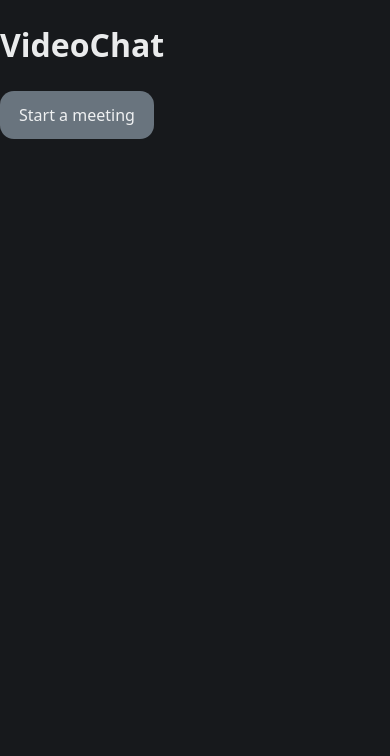
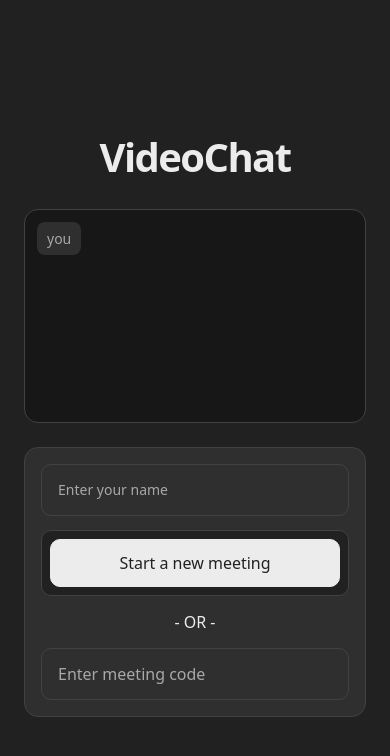
Before and after one commit to prashant9457/VideoChat, a React (Vite) app in the folder client/: page / in a window 390 px wide. Shown: the top 756 px of the page. Built offline with nearby package versions, Linux system fonts and the light colour scheme; no server answers.

Commit message:
Added input and camera feed on landing page

```diff
--- a/client/src/components/LandingPage.tsx
+++ b/client/src/components/LandingPage.tsx
@@ -1,17 +1,101 @@
-import { useNavigate } from "react-router-dom";
+import { useEffect, useRef, useState } from "react";
 
 export default function LandingPage() {
-  const navigate = useNavigate();
+  const [name, setName] = useState("");
+  const [roomCode, setRoomCode] = useState("");
+  const [cameraError, setCameraError] = useState<string | null>(null);
+  const cameraRef = useRef<HTMLVideoElement | null>(null);
+
+  useEffect(() => {
+    let stream: MediaStream | null = null;
+    let isActive = true;
+
+    async function startCamera() {
+      try {
+        stream = await navigator.mediaDevices.getUserMedia({
+          video: true,
+          audio: false,
+        });
+
+        if (!isActive) {
+          stream.getTracks().forEach((track) => track.stop());
+          return;
+        }
+
+        if (cameraRef.current) {
+          cameraRef.current.srcObject = stream;
+        }
+        setCameraError(null);
+      } catch (error) {
+        if (!isActive) return;
+
+        if (error instanceof DOMException && error.name === "NotAllowedError") {
+          setCameraError("Camera access was denied.");
+        } else {
+          setCameraError("Camera preview is unavailable.");
+        }
+      }
+    }
+
+    startCamera();
+
+    return () => {
+      isActive = false;
+      stream?.getTracks().forEach((track) => track.stop());
+    };
+  }, []);
 
   return (
     <main className="landing-page">
       <h1>VideoChat</h1>
-      <button
-        className="button button-primary"
-        onClick={() => navigate("/meeting")}
-      >
-        Start a meeting
-      </button>
+      <div className="landing-content">
+        <section className="camera-preview" aria-label="Camera preview">
+          <video
+            ref={cameraRef}
+            className="camera-preview-video"
+            autoPlay
+            muted
+            playsInline
+          />
+          <span className="camera-preview-label">{name || "you"}</span>
+          {cameraError && <span className="camera-preview-error">{cameraError}</span>}
+        </section>
+
+        <div className="landing-actions">
+          <label className="landing-field">
+            <input
+              className="landing-input"
+              type="text"
+              placeholder="Enter your name"
+              value={name}
+              onChange={(event) => setName(event.target.value)}
+            />
+          </label>
+
+          <div className="landing-button-group">
+            <button className="button button-primary">Start a new meeting</button>
+          </div>
+
+          <span>- OR -</span>
+
+          <div
+            className={`join-meeting-control ${roomCode.trim() ? "has-room-code" : ""}`}
+          >
+            <input
+              className="landing-input"
+              type="text"
+              placeholder="Enter meeting code"
+              value={roomCode}
+              onChange={(event) => setRoomCode(event.target.value)}
+              aria-label="Meeting code"
+            />
+            {roomCode.trim() && (
+              <button className="button join-meeting-button">Join</button>
+            )}
+          </div>
+
+        </div>
+      </div>
     </main>
   );
 }
--- a/client/src/index.css
+++ b/client/src/index.css
@@ -1,20 +1,22 @@
 :root {
-  --bg: #17191c;
-  --text: rgba(248, 249, 250, 0.94);
-  --text-muted: rgba(214, 218, 222, 0.62);
-  --accent: #69747e;
-  --danger: #a94455;
-  --glass-bg: rgba(202, 208, 214, 0.08);
-  --glass-bg-strong: rgba(35, 39, 44, 0.86);
-  --glass-border: rgba(220, 226, 232, 0.16);
-  --glass-highlight: rgba(255, 255, 255, 0.1);
-  --glass-blur: 24px;
-  --button-bg: rgba(213, 219, 224, 0.1);
-  --button-hover: rgba(223, 229, 234, 0.18);
-  --radius-sm: 10px;
-  --radius-md: 14px;
-  --radius-lg: 22px;
-  --shadow-glass: 0 20px 50px rgba(0, 0, 0, 0.35), inset 0 1px 0 var(--glass-highlight);
+  --bg: #212121;
+  --bg-elevated: #2f2f2f;
+  --text: #ececec;
+  --text-muted: #a8a8a8;
+  --accent: #ececec;
+  --accent-strong: #ffffff;
+  --danger: #d63d5e;
+  --glass-bg: #2f2f2f;
+  --glass-bg-strong: #2f2f2f;
+  --glass-border: #424242;
+  --glass-highlight: transparent;
+  --glass-blur: 0;
+  --button-bg: #2f2f2f;
+  --button-hover: #3a3a3a;
+  --radius-sm: 8px;
+  --radius-md: 10px;
+  --radius-lg: 14px;
+  --shadow-glass: none;
   --sans: system-ui, -apple-system, BlinkMacSystemFont, "Segoe UI", Roboto, sans-serif;
   font-family: var(--sans);
   font-size: 16px;
@@ -68,6 +70,7 @@ body {
   margin: 0;
   font-size: clamp(2rem, 3vw, 3rem);
   letter-spacing: -0.04em;
+  font-weight: 600;
 }
 
 .video-stage {
@@ -87,7 +90,7 @@ body {
   min-height: 0;
   border-radius: var(--radius-lg);
   overflow: hidden;
-  background: linear-gradient(135deg, #24282d, #343a40);
+  background: #171717;
   border: 1px solid var(--glass-border);
   box-shadow: var(--shadow-glass);
 }
@@ -97,7 +100,7 @@ body {
   width: 100%;
   height: 100%;
   object-fit: cover;
-  background: linear-gradient(135deg, #24282d, #30363c);
+  background: #171717;
 }
 
 .remote-video {
@@ -113,8 +116,8 @@ body {
   justify-content: center;
   flex-direction: column;
   gap: 10px;
-  color: rgba(255, 255, 255, 0.8);
-  background: linear-gradient(135deg, #24282d, #3a4148);
+  color: var(--text-muted);
+  background: #171717;
   text-align: center;
 }
 
@@ -134,12 +137,12 @@ body {
   border-radius: var(--radius-lg);
   overflow: hidden;
   border: 1px solid var(--glass-border);
-  background: rgba(38, 43, 48, 0.96);
+  background: #2f2f2f;
   box-shadow: var(--shadow-glass);
 }
 
 .local-video-wrap.camera-off {
-  background: rgba(38, 43, 48, 0.82);
+  background: #2f2f2f;
 }
 
 .local-video {
@@ -172,11 +175,12 @@ body {
   font: inherit;
   font-weight: 500;
   cursor: pointer;
-  transition: background 0.2s ease, transform 0.15s ease, border-color 0.2s ease;
+  transition: background 0.2s ease, transform 0.15s ease, border-color 0.2s ease, box-shadow 0.2s ease;
 }
 
 .button:hover {
   background: var(--button-hover);
+  border-color: #5a5a5a;
 }
 
 .button:active {
@@ -184,11 +188,189 @@ body {
 }
 
 .button-primary {
+  color: #202123;
   background: var(--accent);
+  border-color: var(--accent);
+  box-shadow: none;
 }
 
 .button-primary:hover {
-  background: #02722d;
+  background: var(--accent-strong);
+  border-color: var(--accent-strong);
+}
+
+button:focus-visible,
+input:focus-visible {
+  outline: 2px solid #ececec;
+  outline-offset: 2px;
+}
+
+.landing-page {
+  min-height: 100vh;
+  display: flex;
+  flex-direction: column;
+  align-items: center;
+  justify-content: center;
+  gap: 22px;
+  padding: 24px;
+  text-align: center;
+}
+
+.landing-page h1 {
+  margin: 0;
+  font-size: clamp(2.5rem, 6vw, 4rem);
+  letter-spacing: -0.04em;
+  font-weight: 600;
+}
+
+.landing-content {
+  display: grid;
+  grid-template-columns: minmax(0, 1.35fr) minmax(280px, 0.65fr);
+  gap: 24px;
+  width: min(1040px, 100%);
+  align-items: start;
+}
+
+.camera-preview {
+  position: relative;
+  display: flex;
+  align-items: center;
+  justify-content: center;
+  width: 100%;
+  aspect-ratio: 16 / 10;
+  border: 1px solid var(--glass-border);
+  border-radius: var(--radius-lg);
+  background: #171717;
+  color: var(--text-muted);
+  font-size: 0.875rem;
+  overflow: hidden;
+}
+
+.camera-preview-video {
+  position: absolute;
+  inset: 0;
+  width: 100%;
+  height: 100%;
+  object-fit: contain;
+  transform: scaleX(-1);
+}
+
+.camera-preview-label {
+  position: absolute;
+  top: 12px;
+  left: 12px;
+  padding: 6px 10px;
+  border-radius: var(--radius-sm);
+  background: #2f2f2f;
+}
+
+.camera-preview-error {
+  position: absolute;
+  max-width: 80%;
+  text-align: center;
+}
+
+.landing-actions {
+  display: flex;
+  flex-direction: column;
+  justify-content: center;
+  align-items: stretch;
+  width: 100%;
+  gap: 14px;
+  padding: 16px;
+  border: 1px solid var(--glass-border);
+  border-radius: var(--radius-lg);
+  background: var(--bg-elevated);
+  align-self: center;
+}
+
+.landing-field {
+  display: grid;
+  gap: 8px;
+  color: var(--text-muted);
+  font-size: 0.875rem;
+  text-align: left;
+}
+
+.join-meeting-control {
+  position: relative;
+  display: flex;
+  align-items: center;
+}
+
+.landing-input {
+  width: 100%;
+  min-height: 52px;
+  border: 1px solid var(--glass-border);
+  border-radius: var(--radius-md);
+  padding: 0 16px;
+  outline: none;
+  color: var(--text);
+  background: #2f2f2f;
+  font: inherit;
+}
+
+.join-meeting-button {
+  position: absolute;
+  right: 6px;
+  min-height: 40px;
+  padding: 8px 16px;
+  border-color: #4a4a4a;
+  background: #2f2f2f;
+  box-shadow: none;
+}
+
+.join-meeting-button:hover {
+  background: #3a3a3a;
+}
+
+.join-meeting-control.has-room-code .landing-input {
+  padding-right: 84px;
+}
+
+.landing-button-group {
+  display: block;
+  padding: 8px;
+  border: 1px solid var(--glass-border);
+  border-radius: var(--radius-md);
+  background: #212121;
+}
+
+.landing-button-group .button {
+  width: 100%;
+}
+
+.landing-input::placeholder {
+  color: var(--text-muted);
+}
+
+.landing-input:focus {
+  border-color: var(--accent);
+  box-shadow: none;
+}
+
+@media (max-width: 520px) {
+  .landing-actions,
+  .join-meeting-control {
+    width: 100%;
+  }
+
+  .landing-button-group,
+  .landing-button-group .button,
+  .landing-input {
+    width: 100%;
+  }
+
+}
+
+@media (max-width: 600px) {
+  .landing-content {
+    grid-template-columns: 1fr;
+  }
+
+  .camera-preview {
+    min-height: 0;
+  }
 }
 
 .button-danger {
@@ -216,6 +398,7 @@ body {
 
 .icon-button:hover {
   background: var(--button-hover);
+  border-color: #5a5a5a;
 }
 
 .icon-button:active {
@@ -228,7 +411,7 @@ body {
 }
 
 .icon-button-danger:hover {
-  background: #fb5470;
+  background: #f05b75;
 }
 
 .bottom-dock {
@@ -244,10 +427,8 @@ body {
   gap: 20px;
   padding: 16px 24px;
   border-radius: var(--radius-lg);
-  background: var(--glass-bg-strong);
+  background: #2f2f2f;
   border: 1px solid var(--glass-border);
-  backdrop-filter: blur(var(--glass-blur));
-  -webkit-backdrop-filter: blur(var(--glass-blur));
   box-shadow: var(--shadow-glass);
   z-index: 100;
 }
@@ -281,7 +462,7 @@ body {
   padding: 10px 12px;
   border-radius: var(--radius-md);
   border: 1px solid var(--glass-border);
-  background: rgba(255, 255, 255, 0.05);
+  background: #212121;
 }
 
 .room-label {
@@ -300,7 +481,7 @@ body {
   padding: 0 14px;
   border: 1px solid var(--glass-border);
   border-radius: var(--radius-md);
-  background: rgba(255, 255, 255, 0.06);
+  background: #212121;
 }
 
 .room-input-wrapper input {
@@ -483,3 +664,8 @@ body {
     width: 100%;
   }
 }
+
+.room-input-wrapper:focus-within {
+  border-color: var(--accent);
+  box-shadow: none;
+}
```
